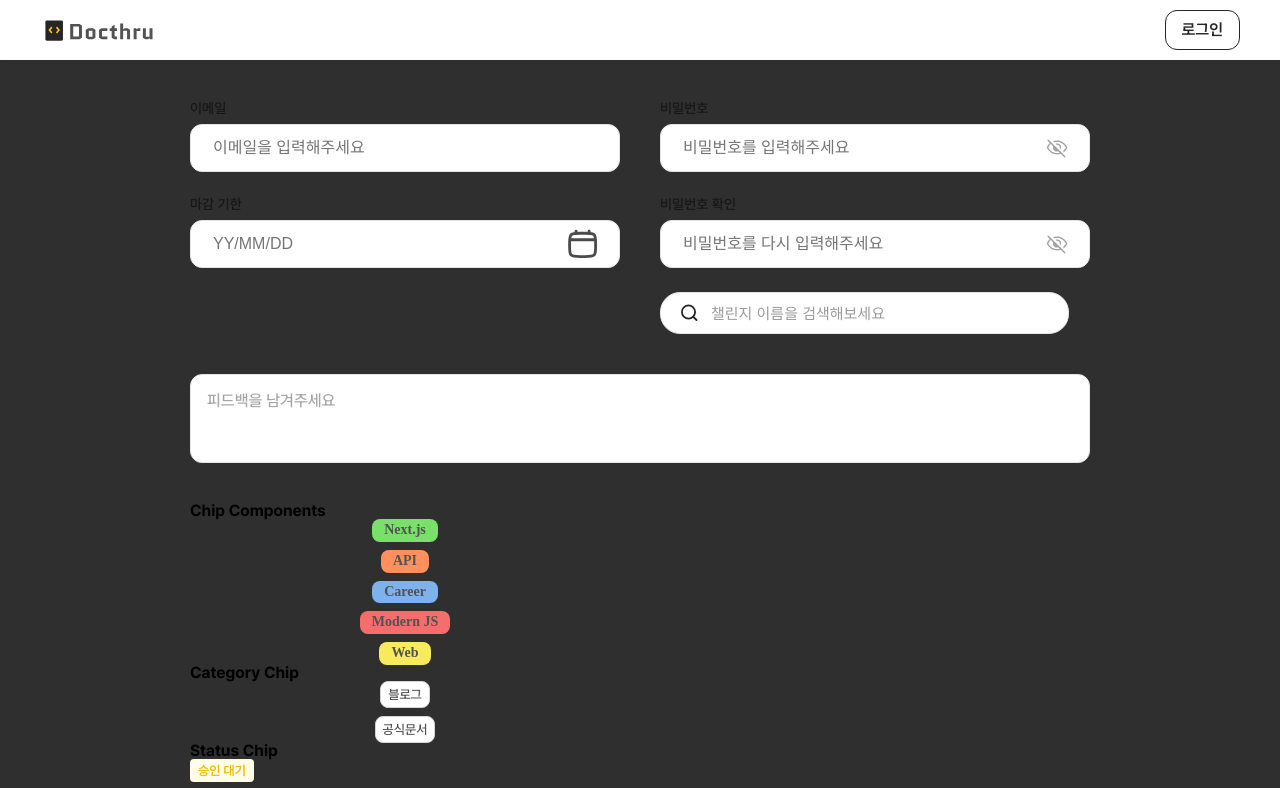
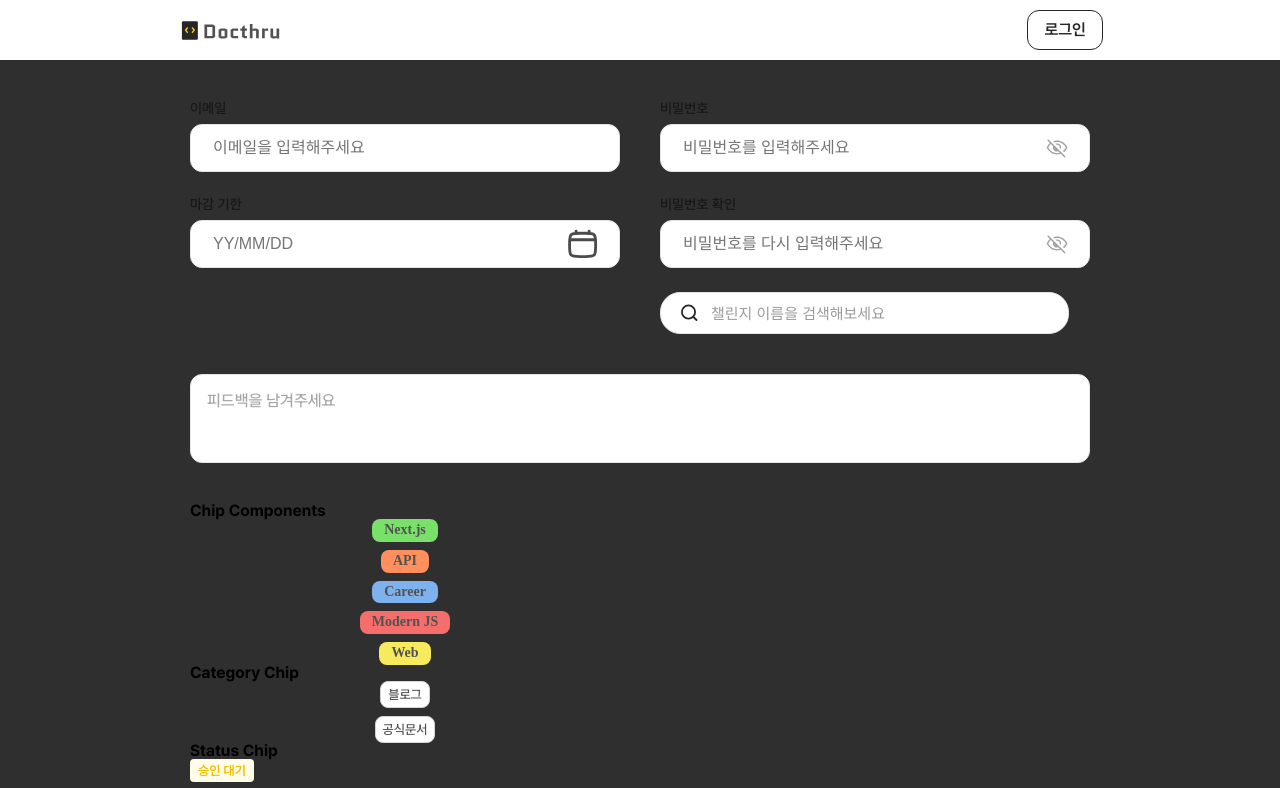
Before and after one commit to fs08-docthrough-team2/fs08-docthrough-team2-fe, a Next.js app: page /example in a window 1280 px wide. Shown: the top 788 px of the page. Built offline with nearby package versions, Linux system fonts and the light colour scheme.

Commit message:
feat: create admin GNB and add router
 admin용 GNB 제작 및 라우터 추가
  admin으로 접근 시 보여지는 GNB 제작
  각 버튼마다 페이지로 이동하도록 라우터 추가

```diff
--- a/src/components/molecules/Dropdown/DropdownProfile.jsx
+++ b/src/components/molecules/Dropdown/DropdownProfile.jsx
@@ -2,6 +2,7 @@
 
 import Image from 'next/image';
 import { useState } from 'react';
+import { useRouter } from 'next/navigation';
 import DropdownList from '../../atoms/Dropdown/DropdownList';
 import styles from '@/styles/components/molecules/Dropdown/DropdownProfile.module.scss';
 
@@ -39,7 +40,12 @@ const ROLE_LABEL_BY_TYPE = {
   expert: '전문가',
 };
 
+const OPTION_ROUTE_MAP = {
+  '나의 챌린지': '/my-challenge',
+};
+
 function DropdownProfile({ userType = 'user', options, userInfo, onSelect }) {
+  const router = useRouter();
   const [isOpen, setIsOpen] = useState(false);
 
   const baseConfig = PROFILE_CONFIG[userType] ?? PROFILE_CONFIG.user;
@@ -52,6 +58,12 @@ function DropdownProfile({ userType = 'user', options, userInfo, onSelect }) {
 
   const handleSelect = (option) => {
     setIsOpen(false);
+    const trimmed = option.trim();
+    const nextRoute = OPTION_ROUTE_MAP[trimmed];
+    if (nextRoute) {
+      router.push(nextRoute);
+      return;
+    }
     onSelect?.(option, userType);
   };
 
--- a/src/components/organisms/GNB/GNB.jsx
+++ b/src/components/organisms/GNB/GNB.jsx
@@ -1,6 +1,6 @@
 'use client';
 
-import { useRouter } from 'next/navigation';
+import { useRouter, usePathname } from 'next/navigation';
 import Link from 'next/link';
 import Image from 'next/image';
 import styles from '@/styles/components/organisms/GNB/GNB.module.scss';
@@ -15,8 +15,24 @@ const USER_TYPES = {
   ADMIN: 'admin',
 };
 
+const ADMIN_TABS = [
+  { href: '/admin', label: '챌린지 관리' },
+  { href: '/admin/challenge', label: '챌린지 목록' },
+];
+
+const HIDDEN_ROUTES = new Set(['/auth/login', '/auth/signup']);
+
 const GNB = ({ userType = USER_TYPES.GUEST, notifications = [] }) => {
   const router = useRouter();
+  const pathname = usePathname();
+  const normalizedPath = (pathname ?? '').replace(/\/+$/, '');
+
+  if (HIDDEN_ROUTES.has(normalizedPath)) {
+    return null;
+  }
+
+  const isManagePage = normalizedPath === '/admin';
+  const isChallengePage = normalizedPath.startsWith('/admin/challenge');
 
   const handleLogin = () => {
     router.push('/auth/login');
@@ -25,6 +41,7 @@ const GNB = ({ userType = USER_TYPES.GUEST, notifications = [] }) => {
   return (
     <header className={styles.gnbWrapper}>
       <div className={styles.gnbContainer}>
+        <div className={styles.leftSection}>
           <Link href="/" className={styles.logo}>
             <Image
               src="/image/img_logo.svg"
@@ -35,6 +52,25 @@ const GNB = ({ userType = USER_TYPES.GUEST, notifications = [] }) => {
               priority
             />
           </Link>
+
+          {userType === USER_TYPES.ADMIN && (
+            <div className={styles.adminTabGroup}>
+              {ADMIN_TABS.map(({ href, label }) => {
+                const isActive = href === '/admin' ? isManagePage : isChallengePage;
+
+                return (
+                  <Link
+                    key={href}
+                    href={href}
+                    className={`${styles.adminTab} ${isActive ? styles.isActive : ''}`}
+                  >
+                    <span>{label}</span>
+                  </Link>
+                );
+              })}
+            </div>
+          )}
+        </div>
 
         <nav className={styles.navigation}>
           {userType === USER_TYPES.GUEST && (
--- a/src/styles/components/molecules/Dropdown/DropdownProfile.module.scss
+++ b/src/styles/components/molecules/Dropdown/DropdownProfile.module.scss
@@ -58,6 +58,7 @@
   display: flex;
   flex-direction: column;
   align-items: flex-start;
+  gap: 2px;
   flex: 1;
 }
 
--- a/src/styles/components/organisms/GNB/GNB.module.scss
+++ b/src/styles/components/organisms/GNB/GNB.module.scss
@@ -1,21 +1,48 @@
 @use '../../../variable' as v;
+@use '../../../mixin' as m;
 
-/* GNB 전체 레이아웃 */
 .gnbWrapper {
-  position: relative;
   width: 100%;
   background-color: v.$white;
   box-shadow: 0 1px 2px rgba(0, 0, 0, 0.05);
 }
 
 .gnbContainer {
+  position: relative;
+  width: min(100%, 1920px);
+  height: 60px;
+  flex-shrink: 0;
+  margin: 0 auto;
+
+  @include m.tablet {
+    width: min(100%, 744px);
+  }
+
+  @include m.mobile {
+    width: min(100%, 375px);
+    height: 56px;
+  }
+}
+
+.leftSection {
+  position: absolute;
+  top: 16.5px;
+  left: clamp(24px, calc(24px + (100vw - 744px) * 0.28571), 360px);
   display: flex;
-  justify-content: space-between;
   align-items: center;
-  max-width: 1200px;
-  height: 60px; /* GNB 높이 */
-  margin: 0 auto;
-  padding: 0 20px;
+  gap: clamp(24px, calc(24px + (100vw - 744px) * 0.01389), 32px);
+
+  @include m.tablet {
+    top: 16.5px;
+    left: clamp(16px, calc(16px + (100vw - 375px) * 0.02168), 24px);
+    gap: clamp(12px, calc(12px + (100vw - 375px) * 0.02168), 24px);
+  }
+
+  @include m.mobile {
+    top: 18px;
+    left: 16px;
+    gap: 12px;
+  }
 }
 
 .logo {
@@ -24,49 +51,81 @@
 }
 
 .logoImage {
+  width: 109px;
   height: 27px;
-  width: auto;
-  display: block;
 }
 
-/* 네비게이션 영역 스타일 */
-.navigation {
+.adminTabGroup {
   display: flex;
   align-items: center;
-  gap: 24px;
-}
+  gap: clamp(20px, calc(20px + (100vw - 744px) * 0.01087), 32px);
 
-/* 로그인 버튼 (비로그인) */
-.loginButton {
-  padding: 8px 24px;
-  border: 1px solid #dcdcdc;
-  border-radius: 20px;
-  background-color: v.$white;
-  color: #333333;
-  font-size: 14px;
-  font-weight: 500;
-  cursor: pointer;
-  transition: background-color 0.2s ease;
+  @include m.tablet {
+    gap: clamp(12px, calc(12px + (100vw - 375px) * 0.02168), 20px);
+  }
 
-  &:hover {
-    background-color: #f5f5f5;
+  @include m.mobile {
+    gap: 12px;
   }
 }
 
-/* 네비게이션 링크 (일반 사용자) */
+.adminTab {
+  display: flex;
+  justify-content: center;
+  align-items: center;
+  gap: 10px;
+  text-decoration: none;
+
+  span {
+    color: v.$gray-500;
+    text-align: center;
+    font-size: 15px;
+    font-weight: 600;
+  }
+
+  &.isActive span {
+    color: v.$gray-800;
+    font-weight: 700;
+  }
+}
+
+.navigation {
+    position: absolute;
+    top: 10px;
+    right: clamp(24px, calc(24px + (100vw - 744px) * 0.28571), 360px);
+    display: flex;
+    align-items: center;
+    gap: clamp(24px, calc(24px + (100vw - 744px) * 0.01087), 36px);
+    min-height: 40px;
+
+    @include m.tablet {
+      top: 10px;
+      right: clamp(16px, calc(16px + (100vw - 375px) * 0.02168), 24px);
+      gap: clamp(16px, calc(16px + (100vw - 375px) * 0.02168), 24px);
+    }
+
+    @include m.mobile {
+      top: 13px;
+      right: 16px;
+      gap: 16px;
+      min-height: 40px;
+    }
+  }
+
 .navLink {
-  color: #555555;
+  color: v.$gray-600;
   text-decoration: none;
   font-size: 16px;
   font-weight: 500;
   transition: color 0.2s ease;
 
-  &:hover {
-    color: v.$black;
+  &:hover,
+  &.isActive {
+    color: v.$gray-800;
+    font-weight: 600;
   }
 }
 
-/* 아이콘 (유저, 어드민) */
 .iconWrapper {
   cursor: pointer;
 }
```
Lines whose indentation alone changed are shown as unchanged.
